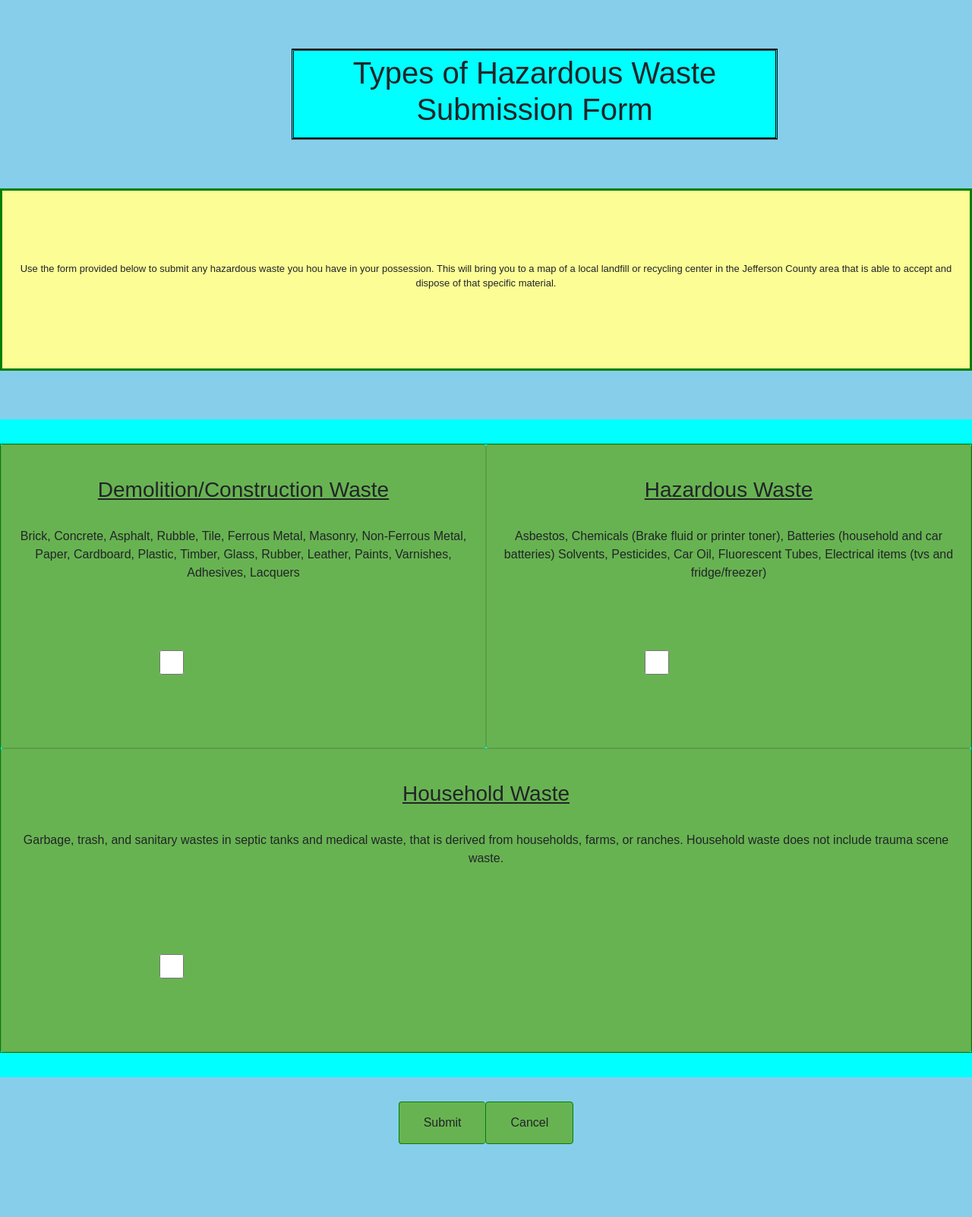
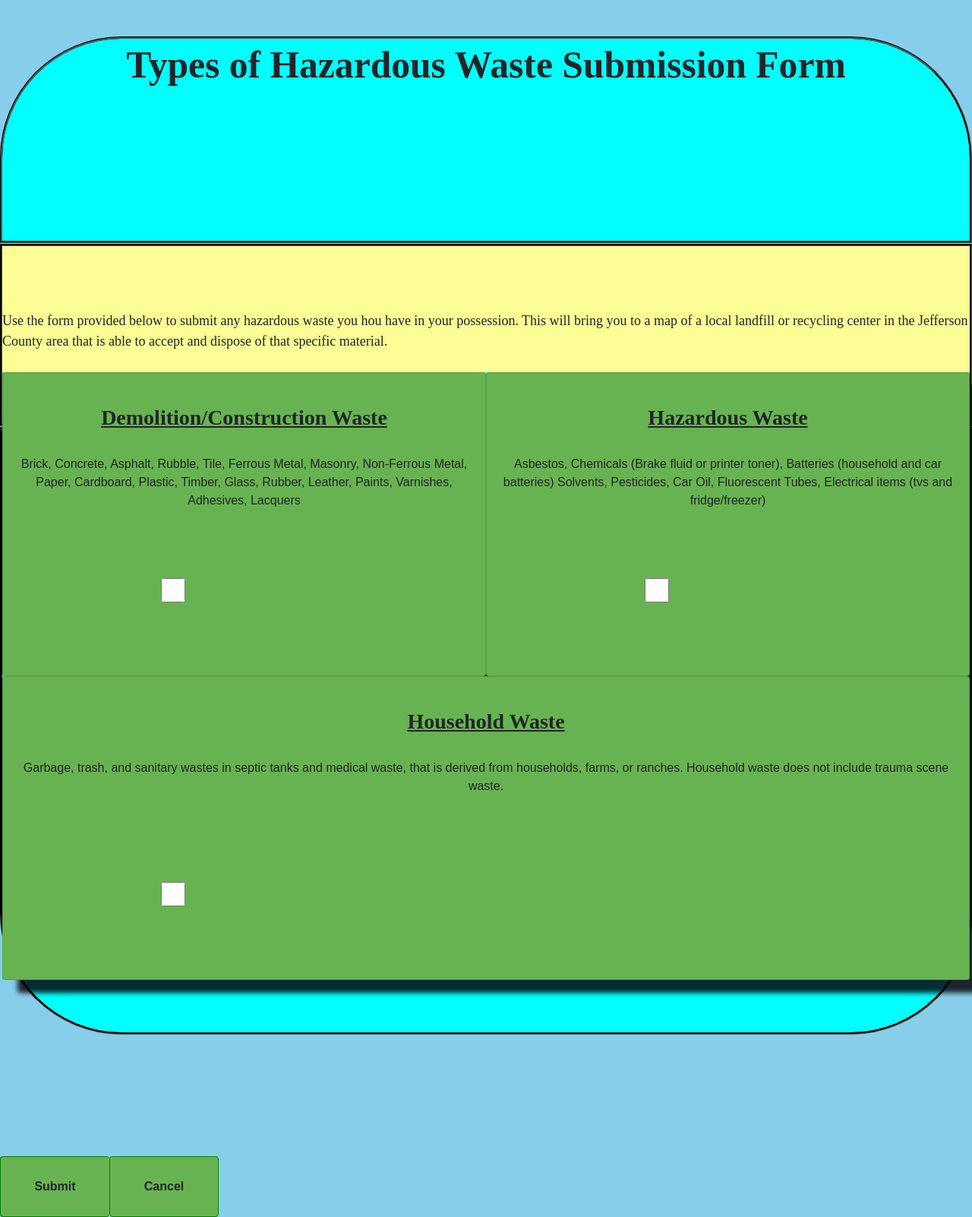
Before and after one commit to WasabiAddict/final-project, a React app: page /SubmissionForm in a window 1280 px wide. Shown: the whole page at 76% size. Before the commit the page ends 1570 px from the top, so only its background shows below. Built offline with nearby package versions, Linux system fonts and the light colour scheme.

Commit message:
adding css changes to my frontend branch that were accidentally typed on main

```diff
--- a/client/submission.css
+++ b/client/submission.css
@@ -10,6 +10,7 @@ body {
   cursor: pointer;
 }
 
+
 .check-box:hover {
   accent-color: #fdfd96
 }
@@ -17,75 +18,86 @@ body {
 #text-container {
     width: 100%;
     height: 30%;
-    margin-top: 4rem;
-    margin-bottom: 4rem;
     background-color: #fdfd96;
-    border: 3px solid green;
+    border: groove black;
+    margin-bottom: 1px;
 }
 
 .p-txt {
-    font-family: "Poppins", sans-serif;
-    font-size: small;
-    text-align: center;
-
-}
-
-
-#page-card {
-  background-color: #68b351;
-  border-width: 1px green;
+  font-family: "Times New Roman", Times, serif;
+  font-size: large;
   cursor: pointer;
 }
 
 #card-title {
   margin-top: 1.5em;
   text-decoration: underline;
-  font-family: "Poppins", sans-serif;
+  font-family: "Times New Roman", Times, serif !important;
+  font-weight: 800 !important;
 }
 
 
 #submission-id {
   background-color: cyan;
+  border-top-style: groove !important;
+  border-bottom-style: groove !important;
+  border-bottom-left-radius: 10em;
+  border-bottom-right-radius: 10em;
+  border:solid black;
+  display: flex !important;
+  justify-content: center !important;
+  align-items: center !important;
+  padding-top: 6em;
+  margin-bottom: 10em;
+  height: 800px;
 }
 
 #container-id {
   margin-top: 2rem;
-  margin-bottom: 2rem;
+  margin-bottom: 17rem;
   background-color: cyan;
   max-width: 1350px !important;
-  border: 1px solid green;
 }
 
 #title-id {
   background-color: cyan;
-  box-sizing: border-box;
-  width: 50%;
-  border-color: black;
-  border-style: groove double;
+  border: groove black;
   padding: 5px;
-  margin-top: 4rem !important;
-  margin-bottom: 3rem;
-  margin-left: 24em;
-  font-family: "Poppins", sans-serif;
+  height:17em;
+  margin-top: 3em;
+  margin-bottom: 1px;
+  border-top-right-radius: 10em;
+  border-top-left-radius: 10em;
+
+}
+
+.h1, h1 {
+  font-family: "Times New Roman", Times, serif !important;
+  font-weight: 800 !important;
+  font-size: 3.1em !important;
 }
 
 .card-body {
   font-family: "Poppins", sans-serif;
 }
 
-.group-btn {
-  text-align: center;
-  margin-top: 2rem;
-  margin-bottom: 4rem;
+#page-card {
+  background-color: #68b351;
+  -webkit-box-shadow: 20px 17px 6px 0px rgba(8,0,8,0.83);
+  -moz-box-shadow: 20px 17px 6px 0px rgba(8,0,8,0.83);
+  box-shadow: 20px 17px 6px 0px rgba(8,0,8,0.83);
 }
+
 
 .group-btn .btn {
   background-color: #68b351;
-  border: 1px solid green;
-  padding: 15px 32px;
+  border: 1.5px solid green;
   font-family: "Poppins", sans-serif;
   font-size: 16px;
+  font-weight: bolder;
   cursor: pointer;
+  height: 5em;
+  width: 9em;
 }
 
 .group-btn .btn:not(:last-child) {
```
